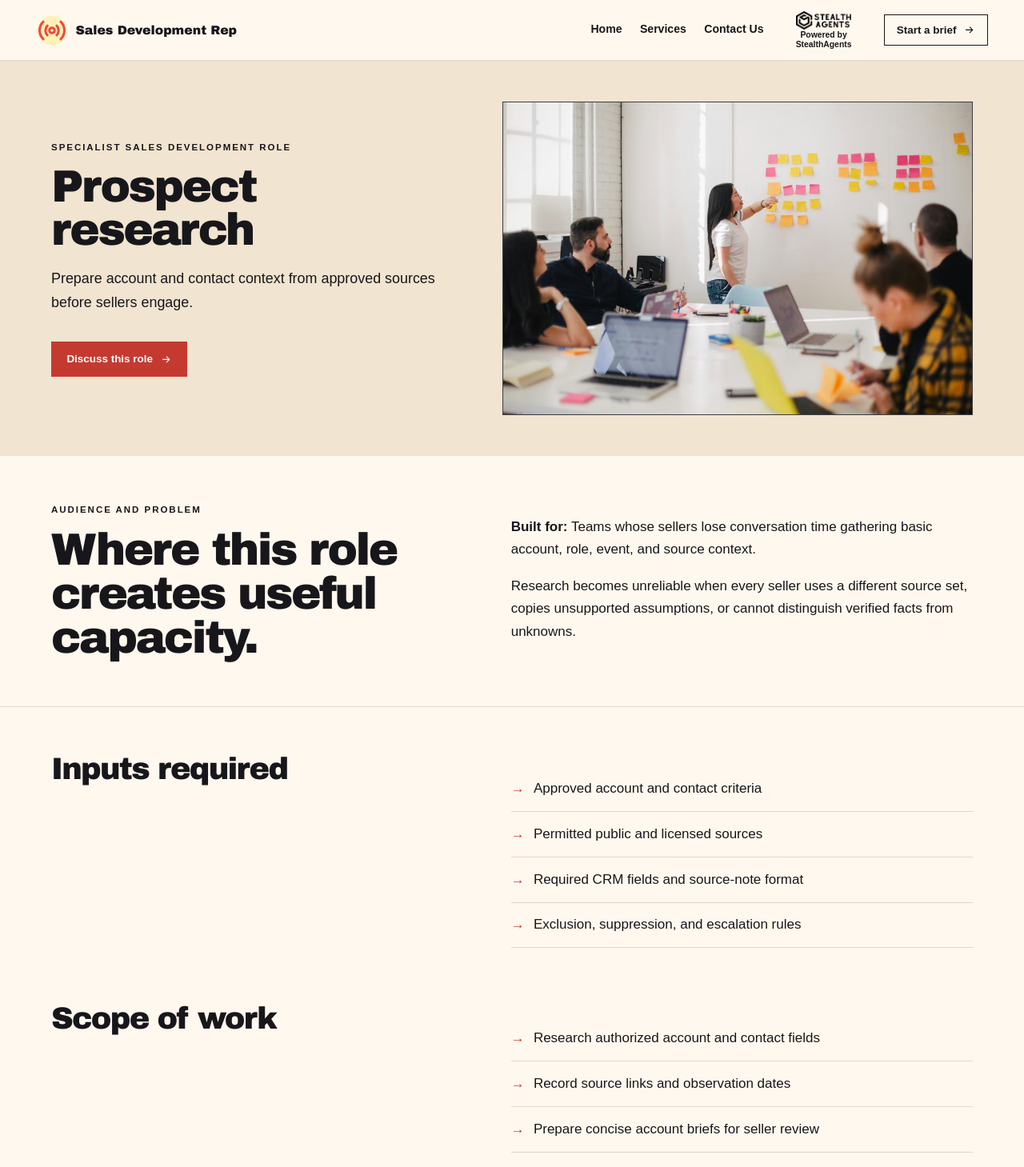
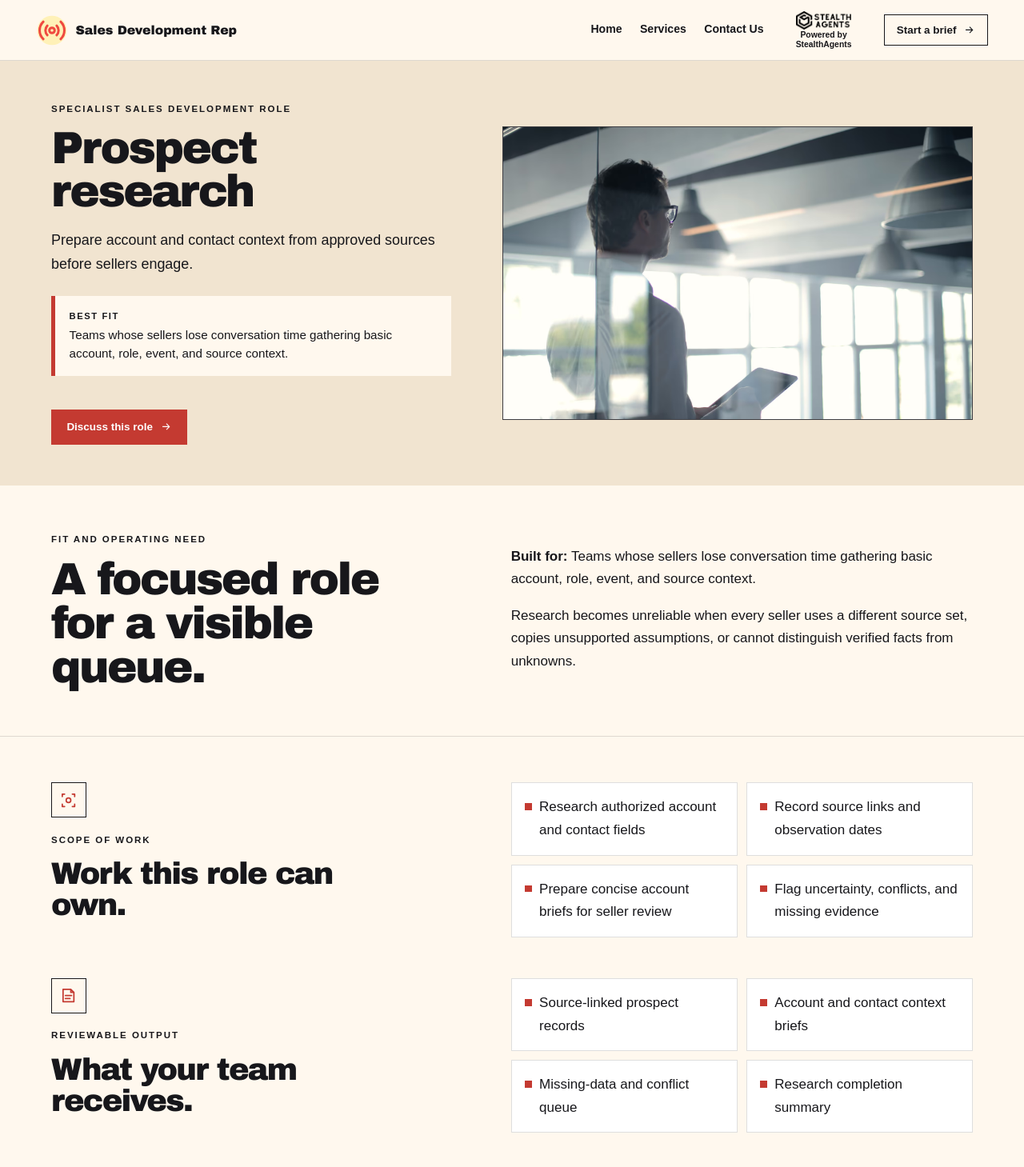
Before and after one commit to coolifystealthagents/sales-development-rep, a Next.js app: page /services/prospect-research in a window 1280 px wide. Shown: the top 1459 px of the page at 80% size. Built offline with nearby package versions, Linux system fonts and the light colour scheme.

Commit message:
Optimize service and contact page layouts

```diff
--- a/app/services/[slug]/page.tsx
+++ b/app/services/[slug]/page.tsx
@@ -6,6 +6,7 @@ import { site } from '@/lib/site';
 import { serviceBySlug } from '@/lib/content';
 import { ServiceWorkflowPhoto } from '@/components/ServiceWorkflowPhoto';
 import { ArrowIcon } from '@/components/Icons';
+import { ServiceIcon, type ServiceIconName } from '@/components/ServiceIcons';
 
 export function generateStaticParams() {
   return site.services.map(({ slug }) => ({ slug }));
@@ -21,14 +22,16 @@ export async function generateMetadata({ params }: { params: Promise<{ slug: str
   } : {};
 }
 
-function DetailRow({ eyebrow, title, className, children }: {
+function DetailRow({ eyebrow, title, icon, className, children }: {
   eyebrow?: string;
   title: string;
+  icon: ServiceIconName;
   className?: string;
   children: ReactNode;
 }) {
   return <section className={`service-detail-row${className ? ` ${className}` : ''}`}>
     <div className="service-section-heading">
+      <ServiceIcon name={icon}/>
       {eyebrow && <p className="eyebrow">{eyebrow}</p>}
       <h2>{title}</h2>
     </div>
@@ -36,9 +39,15 @@ function DetailRow({ eyebrow, title, className, children }: {
   </section>;
 }
 
-function ListBlock({ title, items }: { title: string; items: string[] }) {
-  return <DetailRow title={title}>
-    <ul className="signal-list">{items.map(item => <li key={item}>{item}</li>)}</ul>
+function ListBlock({ eyebrow, title, icon, items, layout = 'list' }: {
+  eyebrow: string;
+  title: string;
+  icon: ServiceIconName;
+  items: string[];
+  layout?: 'list' | 'cards';
+}) {
+  return <DetailRow eyebrow={eyebrow} title={title} icon={icon} className={`service-list-row service-list-row-${layout}`}>
+    <ul className={`signal-list icon-list icon-list-${layout}`}>{items.map(item => <li key={item}>{item}</li>)}</ul>
   </DetailRow>;
 }
 
@@ -49,11 +58,15 @@ export default async function ServicePage({ params }: { params: Promise<{ slug:
   const related = service.related.map(item => serviceBySlug(item)).filter(Boolean);
 
   return <main className="service-detail">
-    <header className="page-hero split-hero">
+    <header className="page-hero split-hero service-detail-hero">
       <div>
         <p className="eyebrow">Specialist sales development role</p>
         <h1>{service.name}</h1>
         <p>{service.short}</p>
+        <div className="service-hero-fit">
+          <span>Best fit</span>
+          <p>{service.audience}</p>
+        </div>
         <Link className="button primary" href="/contact-us">Discuss this role <ArrowIcon/></Link>
       </div>
       <ServiceWorkflowPhoto slug={service.slug} variant="hero"/>
@@ -61,8 +74,8 @@ export default async function ServicePage({ params }: { params: Promise<{ slug:
 
     <section className="section service-intro">
       <div>
-        <p className="eyebrow">Audience and problem</p>
-        <h2>Where this role creates useful capacity.</h2>
+        <p className="eyebrow">Fit and operating need</p>
+        <h2>A focused role for a visible queue.</h2>
       </div>
       <div>
         <p><strong>Built for:</strong> {service.audience}</p>
@@ -71,32 +84,32 @@ export default async function ServicePage({ params }: { params: Promise<{ slug:
     </section>
 
     <div className="service-prose">
-      <ListBlock title="Inputs required" items={service.inputs}/>
-      <ListBlock title="Scope of work" items={service.tasks}/>
+      <ListBlock eyebrow="Scope of work" title="Work this role can own." icon="scope" items={service.tasks} layout="cards"/>
+      <ListBlock eyebrow="Reviewable output" title="What your team receives." icon="outputs" items={service.deliverables} layout="cards"/>
+      <ListBlock eyebrow="Starting inputs" title="What to provide at the start." icon="inputs" items={service.inputs}/>
 
-      <DetailRow eyebrow="Working sequence" title="A workflow the owner can inspect.">
+      <DetailRow eyebrow="Working sequence" title="A workflow the owner can inspect." icon="checks" className="service-workflow-row">
         <ol className="workflow-list">{service.workflow.map(step => <li key={step}>{step}</li>)}</ol>
       </DetailRow>
 
-      <ListBlock title="Deliverables" items={service.deliverables}/>
-      <ListBlock title="Owner decision boundaries" items={service.boundaries}/>
-      <ListBlock title="Quality controls" items={service.qualityControls}/>
+      <ListBlock eyebrow="Approval boundary" title="Decisions that stay with your team." icon="boundary" items={service.boundaries}/>
+      <ListBlock eyebrow="Quality checks" title="How the work stays reviewable." icon="quality" items={service.qualityControls} layout="cards"/>
 
-      <DetailRow eyebrow="Operating examples" title="How the boundary works in practice.">
+      <DetailRow eyebrow="Operating examples" title="How the boundary works in practice." icon="examples">
         <div className="scenario-grid">{service.scenarios.map(scenario => <article key={scenario.title}>
           <h3>{scenario.title}</h3>
           <p>{scenario.body}</p>
         </article>)}</div>
       </DetailRow>
 
-      <DetailRow eyebrow="Role questions" title="Frequently asked questions" className="faq">
+      <DetailRow eyebrow="Role questions" title="Frequently asked questions" icon="questions" className="faq service-detail-faq">
         {service.faq.map(item => <details key={item.q}>
           <summary>{item.q}</summary>
           <p>{item.a}</p>
         </details>)}
       </DetailRow>
 
-      <DetailRow eyebrow="Related services" title="Connect the adjacent handoffs.">
+      <DetailRow eyebrow="Related services" title="Connect the adjacent handoffs." icon="related">
         <div className="related-grid">{related.map(item => item && <Link key={item.slug} href={`/services/${item.slug}`}>
           <h3>{item.name}</h3>
           <p>{item.short}</p>
--- a/app/services/page.tsx
+++ b/app/services/page.tsx
@@ -5,12 +5,12 @@ import { site } from '@/lib/site';
 import { ArrowIcon } from '@/components/Icons';
 import { ServiceCardPhoto } from '@/components/ServiceCardPhoto';
 import { HeroPhoto } from '@/components/HeroPhoto';
+import { ServiceIcon, serviceIconNames } from '@/components/ServiceIcons';
 import './services.css';
 export const metadata: Metadata = { title: 'Sales development support services', description: 'Explore specialist remote roles for prospect research, list quality, outreach operations, CRM hygiene, meeting coordination, and sequence review.', alternates: { canonical: '/services' } };
 const faqs = [['Where should a sales team begin?', 'Choose one recurring queue with known inputs, a clear output, an accountable owner, and a small review sample.'], ['Does remote support replace sales judgment?', 'No. Remote staff can prepare, coordinate, document, and route work. Your authorized leaders keep strategy, qualification, pricing, compliance, and customer commitments.'], ['How do we choose a role?', 'Start with the operating bottleneck. Research and list building improve preparation. Outreach and meeting coordination improve flow. CRM hygiene and sequence review improve control.']];
 export default function ServicesPage() { return <main className="services-page"><header className="page-hero split-hero"><div><p className="eyebrow">Sales development field desk</p><h1>Give recurring pipeline work a visible control path.</h1><p>Build specialist support around sources, acceptance rules, owner boundaries, and handoffs your revenue team can inspect.</p><Link className="button primary" href="/contact-us">Map your workflow <ArrowIcon/></Link></div><HeroPhoto role="services" alt="Professionals reviewing workflow notes and shared sales materials"/></header>
-<section className="section service-argument"><div><p className="eyebrow">The operating case</p><h2>Delegate preparation, not authority.</h2></div><div><p>Prospecting capacity is a workflow design problem before it is a staffing problem. Research, list preparation, sequence administration, CRM upkeep, scheduling, and review can move to focused support when the acceptance rules are explicit.</p><p>Each role below defines the inputs, work, output, human boundary, and control points needed for a measured launch.</p></div></section>
-<section className="section services"><div className="section-heading"><p className="eyebrow">Six focused work lanes</p><h2>Match the role to the queue.</h2></div><div className="service-grid">{site.services.map(service => <Link className="service-card" href={`/services/${service.slug}`} key={service.slug}><ServiceCardPhoto slug={service.slug} title={service.name} visual={service.visual}/><h3>{service.name}</h3><p>{service.short}</p><span className="text-link">Inspect role scope <ArrowIcon/></span></Link>)}</div></section>
+<section className="section services"><div className="section-heading"><p className="eyebrow">Six focused work lanes</p><h2>Match the role to the queue.</h2></div><div className="service-grid">{site.services.map(service => <Link className="service-card" href={`/services/${service.slug}`} key={service.slug}><ServiceCardPhoto slug={service.slug} title={service.name} visual={service.visual}/><div className="service-card-heading"><ServiceIcon name={serviceIconNames[service.slug]}/><h3>{service.name}</h3></div><p>{service.short}</p><span className="text-link">Inspect role scope <ArrowIcon/></span></Link>)}</div></section>
 <section className="section decision-grid"><div><p className="eyebrow">Decision guidance</p><h2>Find the first controlled handoff.</h2><p>If seller time disappears before conversations, begin with research or lists. If work stalls between touchpoints, begin with outreach operations or meeting coordination. If the system cannot explain what happened, begin with CRM hygiene or quality review.</p></div><ol><li><strong>Define the queue.</strong> Name the source, output, owner, and stop rule.</li><li><strong>Test a bounded sample.</strong> Preserve every unknown and exception.</li><li><strong>Review the evidence.</strong> Compare outputs with the acceptance checklist.</li><li><strong>Expand after control.</strong> Add scope only when the handoff is stable.</li></ol></section>
 <section className="section team-band services-team-band"><figure className="services-team-visual"><Image src="/images/stealth-agents-team-bacolod.jpg" alt="Official StealthAgents team in Bacolod" width={953} height={540}/><figcaption className="services-team-plate"><Image src="/images/stealth-agents-logo-black.png" alt="StealthAgents" width={149} height={50}/><span>Official team, Bacolod</span></figcaption></figure><div><p className="eyebrow">Managed service support</p><h2>A real team behind the staffing layer.</h2><p>StealthAgents supports candidate matching and managed remote staffing while your organization defines systems, permitted access, commercial authority, and acceptance standards.</p></div></section>
 <section className="section faq"><div className="section-heading"><p className="eyebrow">Service questions</p><h2>Plan with the boundary visible.</h2></div>{faqs.map(([q,a]) => <details key={q}><summary>{q}</summary><p>{a}</p></details>)}</section><section className="closing"><p className="eyebrow">Start with the work</p><h2>Bring one queue that needs a clearer handoff.</h2><p>We will help turn it into a focused role brief with useful controls.</p><Link className="button primary" href="/contact-us">Plan a consultation <ArrowIcon/></Link></section></main>; }
--- /dev/null
+++ b/components/ServiceIcons.tsx
@@ -0,0 +1,37 @@
+import type { ReactNode } from 'react';
+
+export type ServiceIconName = 'research' | 'list' | 'outreach' | 'crm' | 'calendar' | 'quality' | 'scope' | 'outputs' | 'inputs' | 'boundary' | 'checks' | 'questions' | 'examples' | 'related';
+
+export const serviceIconNames: Record<string, ServiceIconName> = {
+  'prospect-research': 'research',
+  'list-building-enrichment': 'list',
+  'outreach-operations': 'outreach',
+  'crm-hygiene': 'crm',
+  'meeting-coordination': 'calendar',
+  'sequence-quality-review': 'quality',
+};
+
+const iconPaths: Record<ServiceIconName, ReactNode> = {
+  research: <><circle cx="10.5" cy="10.5" r="5.5"/><path d="m15 15 5 5M8 10.5h5M10.5 8v5"/></>,
+  list: <><path d="M9 6h11M9 12h11M9 18h11"/><path d="m4 6 .8.8L6.5 5M4 12l.8.8L6.5 11M4 18l.8.8 1.7-1.8"/></>,
+  outreach: <><path d="M4 13v-2l14-6v14L4 13Z"/><path d="M8 14v5h4v-4M18 9a3 3 0 0 1 0 6"/></>,
+  crm: <><ellipse cx="12" cy="6" rx="7" ry="3"/><path d="M5 6v6c0 1.7 3.1 3 7 3s7-1.3 7-3V6M5 12v6c0 1.7 3.1 3 7 3s7-1.3 7-3v-6"/></>,
+  calendar: <><rect x="3" y="5" width="18" height="16" rx="1"/><path d="M7 3v4M17 3v4M3 10h18M8 14h3v3H8z"/></>,
+  quality: <><path d="m12 3 7 3v5c0 4.7-2.7 8.1-7 10-4.3-1.9-7-5.3-7-10V6l7-3Z"/><path d="m8.5 12 2.2 2.2 4.8-5"/></>,
+  scope: <><path d="M4 7V4h3M17 4h3v3M20 17v3h-3M7 20H4v-3"/><circle cx="12" cy="12" r="3"/></>,
+  outputs: <><path d="M5 4h10l4 4v12H5zM15 4v4h4M8 12h8M8 16h6"/></>,
+  inputs: <><path d="M12 3v12M7 10l5 5 5-5"/><path d="M5 20h14"/></>,
+  boundary: <><path d="M12 3v18M5 6h14M7 6l-3 6h6L7 6Zm10 0-3 6h6l-3-6Z"/><path d="M8 21h8"/></>,
+  checks: <><path d="M9 5h10M9 12h10M9 19h10"/><path d="m3.5 5 1.5 1.5L7.5 4M3.5 12l1.5 1.5L7.5 11M3.5 19l1.5 1.5L7.5 18"/></>,
+  questions: <><circle cx="12" cy="12" r="9"/><path d="M9.8 9a2.4 2.4 0 1 1 3.4 2.2c-.8.4-1.2 1-1.2 1.8M12 17h.01"/></>,
+  examples: <><path d="M4 5h16v12H8l-4 4V5Z"/><path d="M8 9h8M8 13h5"/></>,
+  related: <><path d="M9.5 14.5 14.5 9M7 17l-1 1a3.5 3.5 0 0 1-5-5l3-3a3.5 3.5 0 0 1 5 0M17 7l1-1a3.5 3.5 0 0 1 5 5l-3 3a3.5 3.5 0 0 1-5 0"/></>,
+};
+
+export function ServiceIcon({ name }: { name: ServiceIconName }) {
+  return <span className="service-icon" aria-hidden="true">
+    <svg viewBox="0 0 24 24" focusable="false" fill="none" stroke="currentColor" strokeWidth={1.8} strokeLinecap="round" strokeLinejoin="round">
+      {iconPaths[name]}
+    </svg>
+  </span>;
+}
--- a/components/ServiceWorkflowPhoto.tsx
+++ b/components/ServiceWorkflowPhoto.tsx
@@ -8,39 +8,39 @@ type ServiceWorkflowPhotoProps = {
 const photos: Record<string, { homeAlt: string; heroAlt: string; homePosition: string; heroPosition: string }> = {
   'prospect-research': {
     homeAlt: 'Person working beside a laptop displaying charts',
-    heroAlt: 'People reviewing printed charts around a laptop',
+    heroAlt: 'Professional reviewing account research on a tablet in an office',
     homePosition: '50% 50%',
-    heroPosition: '50% 50%',
+    heroPosition: '42% 50%',
   },
   'list-building-enrichment': {
     homeAlt: 'Open laptop and handwritten notebook on a desk',
-    heroAlt: 'Hands checking printed records beside a laptop',
+    heroAlt: 'Professionals checking printed contact data beside a laptop',
     homePosition: '50% 50%',
-    heroPosition: '50% 50%',
+    heroPosition: '50% 56%',
   },
   'outreach-operations': {
     homeAlt: 'People working together around laptops',
-    heroAlt: 'Person using a laptop and phone',
+    heroAlt: 'Professionals coordinating outreach work across laptops and a tablet',
     homePosition: '50% 50%',
-    heroPosition: '50% 50%',
+    heroPosition: '56% 52%',
   },
   'crm-hygiene': {
     homeAlt: 'Person using a laptop beside a notebook and phone',
-    heroAlt: 'Person reviewing charts on a laptop',
+    heroAlt: 'Professionals reviewing shared records at an office workstation',
     homePosition: '50% 50%',
-    heroPosition: '50% 50%',
+    heroPosition: '53% 50%',
   },
   'meeting-coordination': {
     homeAlt: 'Small group in an office discussion around a shared table',
-    heroAlt: 'Open planner and pen arranged beside a laptop',
+    heroAlt: 'Professionals coordinating a working meeting around a shared table',
     homePosition: '50% 50%',
-    heroPosition: '50% 50%',
+    heroPosition: '51% 50%',
   },
   'sequence-quality-review': {
     homeAlt: 'People reviewing a workflow on a wall board',
-    heroAlt: 'People inspecting rows of colored sticky notes',
+    heroAlt: 'Professionals reviewing a printed quality sample together',
     homePosition: '50% 50%',
-    heroPosition: '50% 50%',
+    heroPosition: '50% 58%',
   },
 };
 
@@ -48,8 +48,8 @@ export function ServiceWorkflowPhoto({ slug, variant }: ServiceWorkflowPhotoProp
   const photo = photos[slug];
   if (!photo) throw new Error(`Missing workflow photograph for ${slug}`);
   const isHome = variant === 'home';
-  const directory = isHome ? 'home-services' : 'service-heroes';
-  const widths = isHome ? [640, 960, 1280] : [960, 1600, 2400];
+  const directory = isHome ? 'home-services' : 'services-cards';
+  const widths = isHome ? [640, 960, 1280] : [640, 960, 1280];
   const sizes = isHome ? '(max-width: 600px) 90vw, (max-width: 900px) 50vw, (max-width: 1600px) 33vw, 480px' : '(max-width: 900px) 90vw, (max-width: 1600px) 55vw, 760px';
   const sourceSet = (format: 'avif' | 'webp') => widths.map(width => `/images/${directory}/${slug}-${width}.${format} ${width}w`).join(', ');
   const style = { '--workflow-photo-position': isHome ? photo.homePosition : photo.heroPosition } as CSSProperties;
@@ -59,12 +59,12 @@ export function ServiceWorkflowPhoto({ slug, variant }: ServiceWorkflowPhotoProp
       <source type="image/avif" srcSet={sourceSet('avif')} sizes={sizes}/>
       <source type="image/webp" srcSet={sourceSet('webp')} sizes={sizes}/>
       <img
-        src={`/images/${directory}/${slug}-${isHome ? 960 : 1600}.webp`}
+        src={`/images/${directory}/${slug}-960.webp`}
         srcSet={sourceSet('webp')}
         sizes={sizes}
         alt={isHome ? photo.homeAlt : photo.heroAlt}
-        width={isHome ? 1280 : 2400}
-        height={isHome ? 800 : 1600}
+        width={1280}
+        height={800}
         loading={variant === 'hero' ? 'eager' : 'lazy'}
         decoding="async"
         fetchPriority={variant === 'hero' ? 'high' : 'auto'}
```
Also changed, not shown: app/contact-us/contact.css (+14 -0 lines), app/contact-us/page.tsx (+1 -1 lines), app/globals.css, 1 other file (tests, documents, lock files or other folders).
